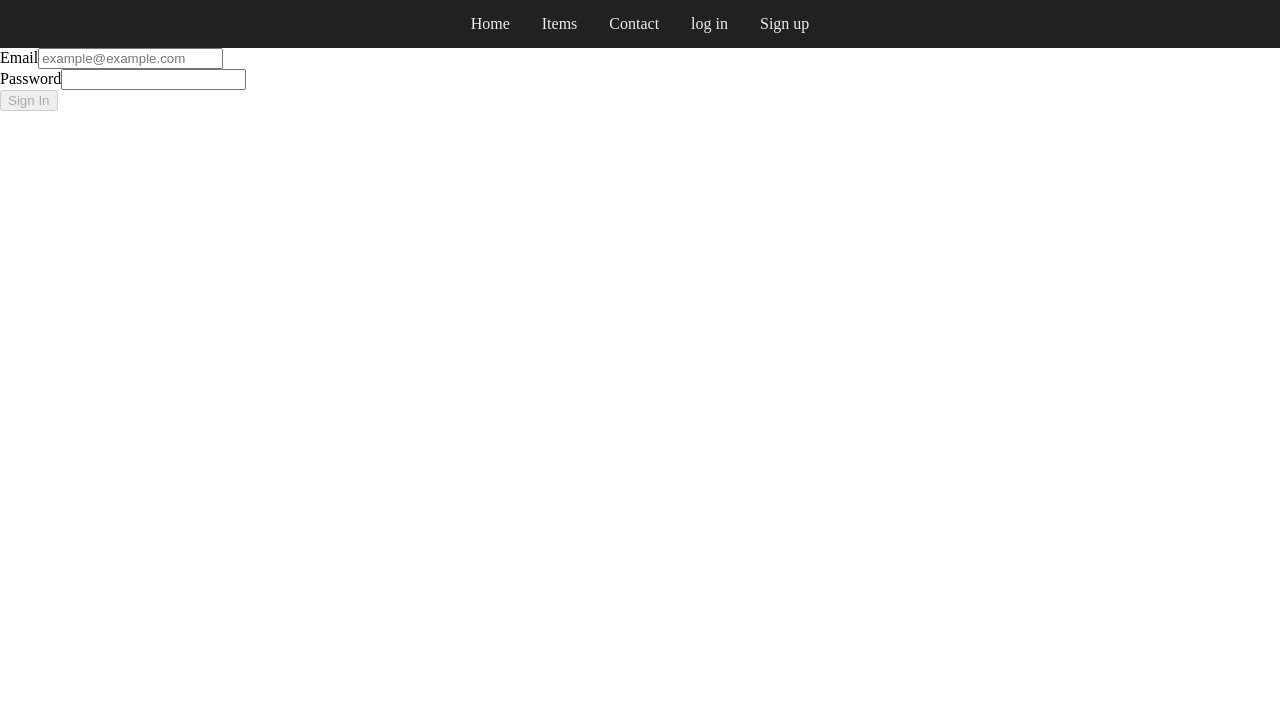
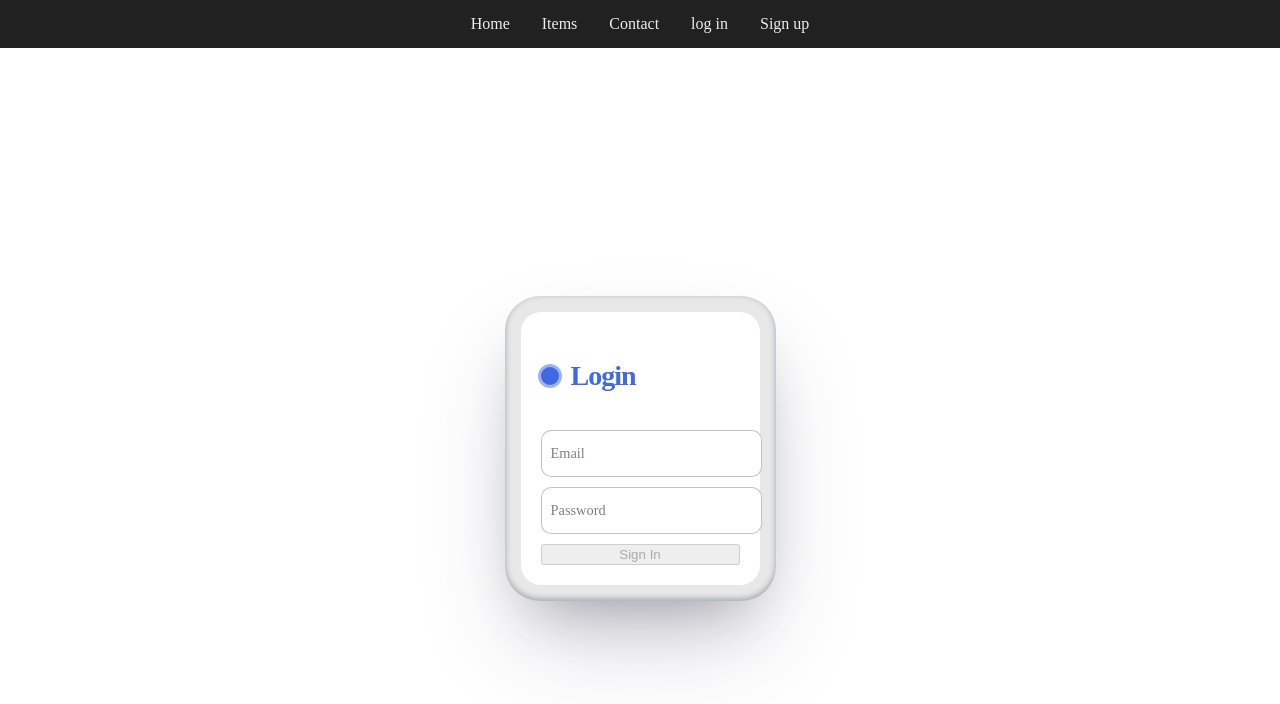
Before and after one commit to oklyz/ShopEase-front-end, a React (Vite) app in the folder ShopEase/: page /login in a window 1280 px wide. Shown: the top 704 px of the page. Built offline with nearby package versions, Linux system fonts and the light colour scheme.

Commit message:
style login page

```diff
--- a/ShopEase/src/App.jsx
+++ b/ShopEase/src/App.jsx
@@ -4,6 +4,7 @@ import './style/OrdersList.css'
 import './style/isuuesFrom.css'
 import './style/itmeDetalis.css'
 import './style/commentsFrom.css'
+import './style/login.css'
 import { Route, Routes } from 'react-router-dom'
 import Header from './components/Header'
 import Home from './pages/Home'
--- a/ShopEase/src/components/CommentsForm.jsx
+++ b/ShopEase/src/components/CommentsForm.jsx
@@ -35,6 +35,7 @@ const CommentsForm = ({itemId}) => {
             type="text"
             name="description"
             onChange={handleChange}
+            placeholder="add comment"
             value={formvalues.description}
             required/>
           </label>
@@ -44,6 +45,7 @@ const CommentsForm = ({itemId}) => {
             max={5}
             type="number"
             name="rate"
+            placeholder="rate"
             onChange={handleChange}
             value={formvalues.rate}
             required/>
--- a/ShopEase/src/pages/Login.jsx
+++ b/ShopEase/src/pages/Login.jsx
@@ -25,24 +25,27 @@ const Login = () => {
 
   return (
 <div>
-      <form onSubmit={handleSubmit}>
-        <div>
-          <label htmlFor="email">Email</label>
+      <div className='container-form'>
+        <div className='container-card'>
+          <form onSubmit={handleSubmit}
+          className='register-form'>
+          <p className='title'>Login</p>
+              <label htmlFor="email">
               <input
+                className='input'
                 onChange={handleChange}
                 id="email"
                 type="email"
-            placeholder="example@example.com"
                 value={formValues.email}
                 required
                 autoComplete="email"
                 name='email'
               />
-        </div>
-
-        <div>
-          <label htmlFor="password">Password</label>
+              <span>Email</span>
+              </label>
+              <label htmlFor="password">
               <input
+                className='input'
                 onChange={handleChange}
                 type="password"
                 id="password"
@@ -50,13 +53,16 @@ const Login = () => {
                 required
                 name='password'
               />
-        </div>
-
+              <span>Password</span>
+              </label>
             <button disabled={!formValues.email || !formValues.password}>
               Sign In
             </button>
           </form>
         </div>
+      </div>
+    </div>
+
   )
 }
 
--- a/ShopEase/src/style/commentsFrom.css
+++ b/ShopEase/src/style/commentsFrom.css
@@ -77,6 +77,7 @@
   color: #2c3e50;
   margin: 0.5rem 0;
   font-weight: 600;
+  text-align: left;
 }
 
 .DisplayComments h4 {
--- /dev/null
+++ b/ShopEase/src/style/login.css
@@ -0,0 +1,130 @@
+.col-register{
+}
+.container-form{
+  height: 100vh;
+  display: flex;
+  justify-content: center;
+  align-items: center;
+}
+.container-card{
+  --bg: #E8E8E8;
+  --contrast: #E2E0E0;
+  --grey: #93A1A1;
+  position: relative;
+  padding: 9px;
+  background-color: var(--bg);
+  border-radius: 35px;
+  box-shadow: rgba(50, 50, 93, 0.25) 0px 50px 100px -20px, rgba(0, 0, 0, 0.3) 0px 30px 60px -30px, rgba(10, 37, 64, 0.35) 0px -2px 6px 0px inset;
+  padding: 16px;
+}
+.register-form {
+  display: flex;
+  flex-direction: column;
+  gap: 10px;
+  max-width: 350px;
+  background-color: #fff;
+  padding: 20px;
+  border-radius: 20px;
+  position: relative;
+}
+.title {
+  font-size: 28px;
+  color: royalblue;
+  font-weight: 600;
+  letter-spacing: -1px;
+  position: relative;
+  display: flex;
+  align-items: center;
+  padding-left: 30px;
+}
+.title::before,.title::after {
+  position: absolute;
+  content: "";
+  height: 16px;
+  width: 16px;
+  border-radius: 50%;
+  left: 0px;
+  background-color: royalblue;
+}
+.title::before {
+  width: 18px;
+  height: 18px;
+  background-color: royalblue;
+}
+.title::after {
+  width: 18px;
+  height: 18px;
+  animation: pulse 1s linear infinite;
+}
+.message, .signin {
+  color: rgba(88, 87, 87, 0.822);
+  font-size: 14px;
+}
+.signin {
+  text-align: center;
+}
+.signin a {
+  color: royalblue;
+}
+.signin a:hover {
+  text-decoration: underline royalblue;
+}
+.flex {
+  display: flex;
+  width: 100%;
+  gap: 6px;
+}
+.register-form label {
+  position: relative;
+}
+.register-form label .input {
+  width: 100%;
+  padding: 10px 10px 20px 10px;
+  outline: 0;
+  border: 1px solid rgba(105, 105, 105, 0.397);
+  border-radius: 10px;
+}
+.register-form label .input + span {
+  position: absolute;
+  left: 10px;
+  top: 15px;
+  color: grey;
+  font-size: 0.9em;
+  cursor: text;
+  transition: 0.3s ease;
+}
+.register-form label .input:placeholder-shown + span {
+  top: 15px;
+  font-size: 0.9em;
+}
+.register-form label .input:focus + span,.register-form label .input:valid + span {
+  top: 30px;
+  font-size: 0.7em;
+  font-weight: 600;
+}
+.register-form label .input:valid + span {
+  color: green;
+}
+.submit {
+  border: none;
+  outline: none;
+  background-color: royalblue;
+  padding: 10px;
+  border-radius: 10px;
+  color: #fff;
+  font-size: 16px;
+  transform: .3s ease;
+}
+.submit:hover {
+  background-color: rgb(56, 90, 194);
+}
+@keyframes pulse {
+  from {
+    transform: scale(0.9);
+    opacity: 1;
+  }
+  to {
+    transform: scale(1.8);
+    opacity: 0;
+  }
+}
```
Also changed, not shown: ShopEase/src/style/register.css (added). Lines whose indentation alone changed are shown as unchanged.
